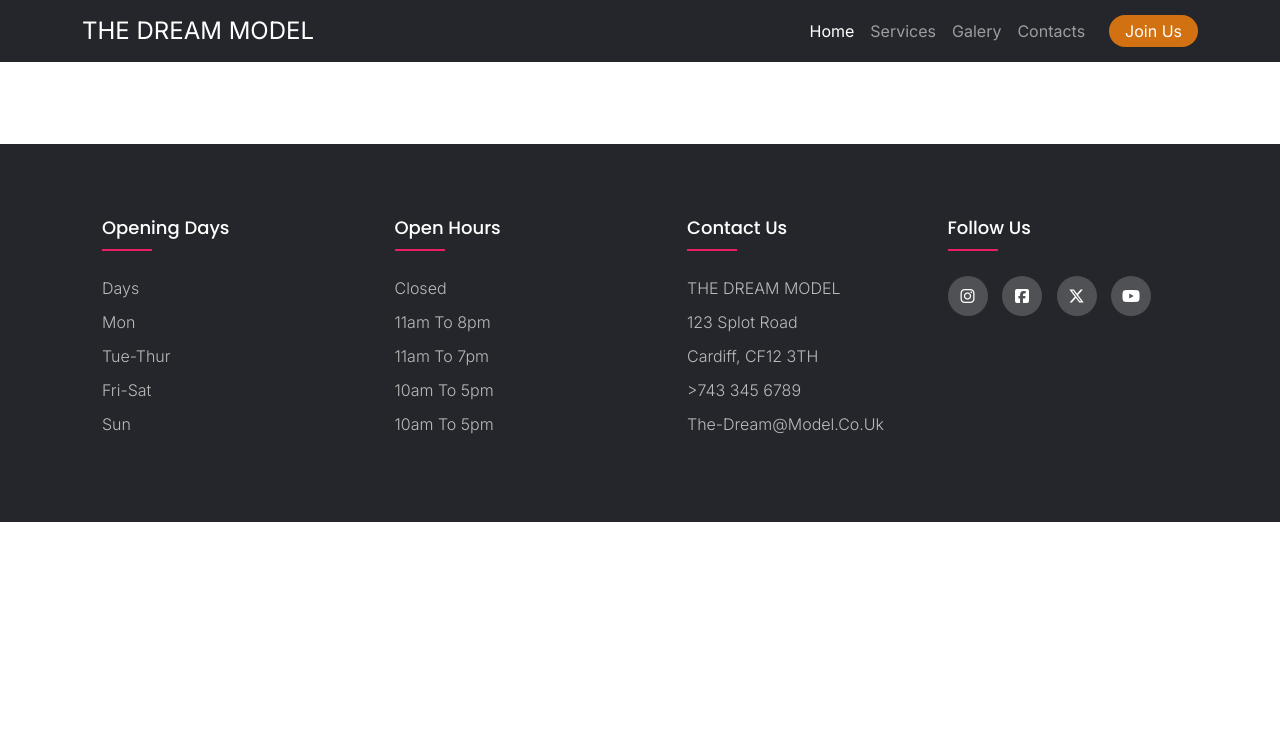
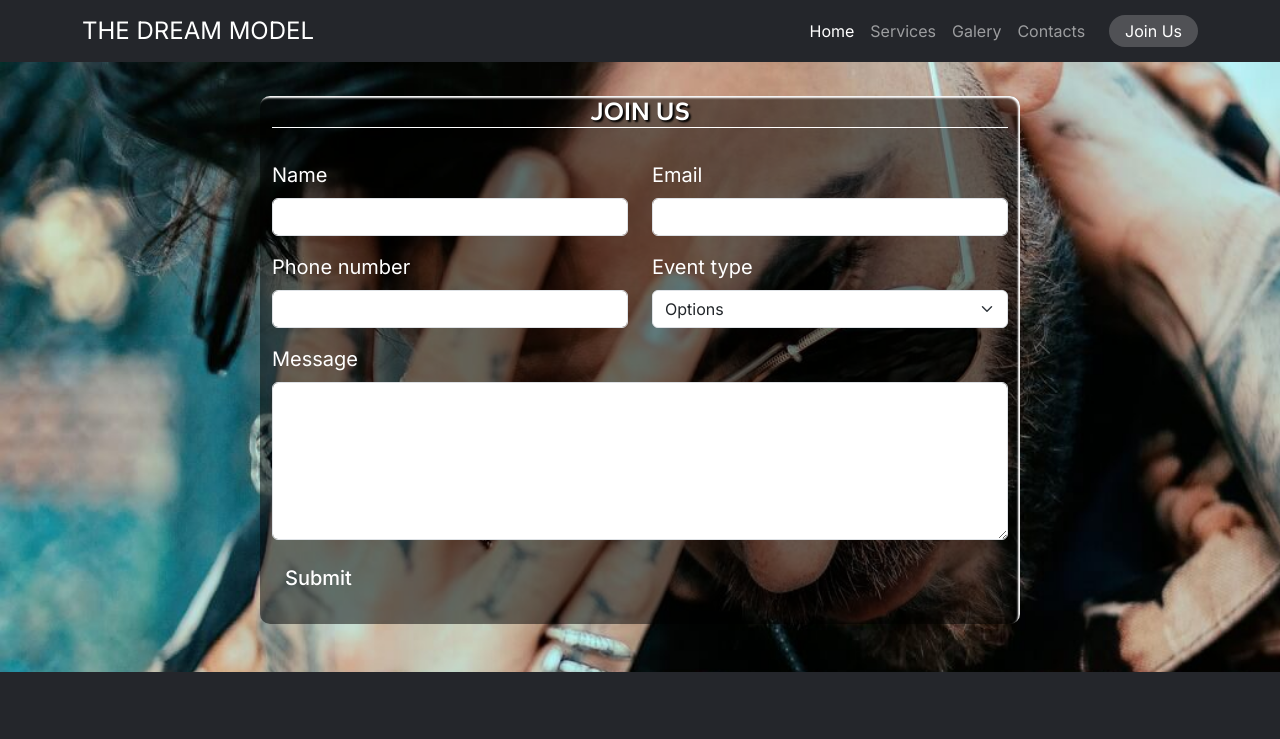
Before and after one commit to Luis-Jones-Coder/T.D.O.A.M-Project-, a plain HTML site: page form.html in a window 1280 px wide. Shown: the top 739 px of the page. Drawn offline with nearby package versions, Linux system fonts and the light colour scheme.

Commit message:
Fished the form section

```diff
--- a/assets/style.css
+++ b/assets/style.css
@@ -5,10 +5,9 @@
     --primary-font: "Inter", sans-serif;
     --secondary-font: "Gantari", cursive;
     --primary-color: #c1530e; /* dark brown */
-    --secondary-color: #aa9581; /* light brown */
     --highlight-color: #416a8e; /* blue */
-    --highlight-color-light: #85946b; /* light blue */
-}#c1530e
+
+}
 /* Global styles */
 * {
     margin: 0;
@@ -80,7 +79,14 @@ h2 {
 }
 
 .join-btn {
-    background-color: #d17112;
+    background-color: rgba(255,255,255,0.2);
+    color: #fff;
+    transition: all 0.5s ease
+}
+
+.join-btn:hover {
+    background-color: #fff;
+    color: #24262b;
 }
 
 /* Buttons */
@@ -175,8 +181,64 @@ h2 {
     height: 100%;
     border-radius: 5px;
     object-fit: cover;
-    padding-bottom: 20px;
+    padding-bottom: 40px;
+    transition: transform .5s;
 }
+
+.photo img:hover {
+    transform: scale(1.05);
+}
+
+/* Form Section */
+.body{
+    background: url(images/model-5173119_1280.jpg);
+    background-size: cover;
+}
+.form-container{
+    background: rgb(0,0,0, 0.5);
+
+    border-radius: 10px;
+    box-shadow: inset -2px 2px 2px white;
+}
+
+.form-title {
+    font-size: 26px;
+    font-weight: 600;
+    text-align: center;
+    color: white;
+    text-shadow: 2px 2px 2px black;
+    border-bottom: solid 1px white;
+}
+
+form label  {
+    color: #fff;
+    font-size: 20px;
+    font-weight: 400;
+}
+
+.form-btn {
+    font-size: 20px;
+    color: #fff;
+    font-weight: 500;
+    transition: all 0.5s ease
+}
+
+.form-btn:hover {
+    color: #24262b;
+    background-color: #fff;
+}
+
+
+
+.gender-category label,
+.gender-category input,
+ .form-sumbmit-btn input{
+    cursor: pointer;
+}
+
+
+
+
 /* footer section */
 .footer{
     background-color: #24262b;
@@ -243,6 +305,7 @@ h2 {
 .footer-col ul li:hover {
     color: #fff;
     padding-left: 10px;
+    cursor: pointer;
 }
 
 .footer-col .social-links a {
--- a/form.html
+++ b/form.html
@@ -21,7 +21,7 @@
     <link rel="manifest" href="assets/images/star.png" />
 </head>
 
-<body class="d-flex flex-column min-vh-100" >
+<body class="d-flex flex-column min-vh-100 body" >
     <!-- Navigation Section -->
     <nav class="navbar navbar-expand-lg navbar-dark  fixed-top" id="navbar">
         <div class="container">
@@ -70,6 +70,51 @@
 
     </header>
     <main >
+        <section id="booking-form" class="container section ">
+            <div class="row justify-content-center   ">
+                <div class="col-12 col-md-8 form-container">
+                    <h2 class="form-title ">Join Us</h2>
+                    <form action="success.html" method="GET">
+                        <div class="row">
+                            <div class="col-12 col-lg-6 mb-3">
+                                <label for="name" class="form-label">Name</label>
+                                <input class="form-control" id="name" name="name" type="text" required>
+                            </div>
+                            <div class="col-12 col-lg-6 mb-3">
+                                <label for="email" class="form-label">Email</label>
+                                <input class="form-control" id="email" name="email" type="email" required>
+                            </div>
+                            <div class="col-12 col-lg-6 mb-3">
+                                <label for="phone" class="form-label">Phone number</label>
+                                <input class="form-control" id="phone" name="phone" type="text" required>
+                            </div>
+                            <div class="col-12 col-lg-6 mb-3">
+                                <label for="event-type" class="form-label">Event type</label>
+                                <select id="event-type" class="form-select" name="event-type" required>
+                                    <option value="" selected>Options</option>
+                                    <option value="regular-play">Mens Session</option>
+                                    <option value="dnd">Womens Session</option>
+                                    <option value="retro-night">Kids Session</option>
+                                    <option value="tournament">Portfolio</option>
+
+                                </select>
+                            </div>
+                            <div class="col-12 mb-3">
+                                <label for="message" class="form-label">Message</label>
+                                <textarea class="form-control" rows="6" id="message" name="message" required></textarea>
+                            </div>
+                        </div>
+
+                        <button type="submit" class="btn form-btn mb-4">Submit</button>
+                    </form>
+                </div>
+            </div>
+        </section>
+
+
+                </div>
+            </form>
+        </div>
 
 
     </main>
```
Also changed, not shown: assets/gallery.css (deleted, +0 -11 lines), index.html (+3 -3 lines).
